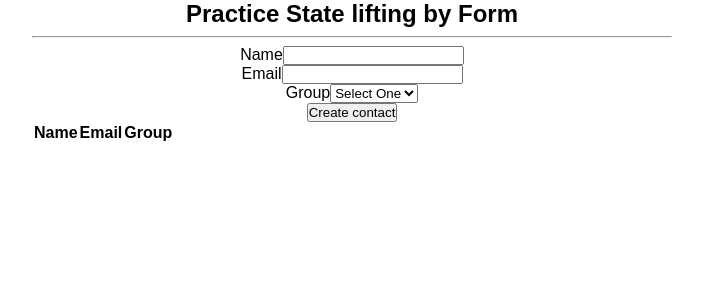
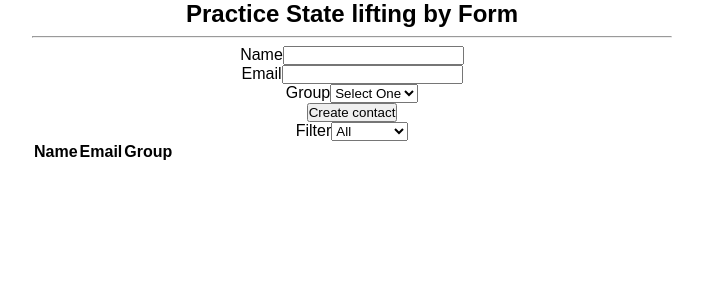
Before and after one commit to Jobayer109/State-Lifting-Contact-Form, a React (Vite) app: page / in a window 1280 px wide. Shown: the top 300 px of the page, without its empty margins (288-991 px from the left). Built offline with nearby package versions, Linux system fonts and the light colour scheme.

Commit message:
Table content filtered successfully

```diff
--- a/src/practice/TableView.jsx
+++ b/src/practice/TableView.jsx
@@ -1,7 +1,36 @@
 /* eslint-disable react/prop-types */
 
+import { useState } from "react";
+
 const TableView = ({ contacts }) => {
+  const [filter, setFilter] = useState("all");
+
+  let filteredContacts = [];
+  if (filter === "all") {
+    filteredContacts = contacts;
+  } else {
+    filteredContacts = contacts.filter((contact) => contact.group === filter);
+  }
+  console.log(filteredContacts);
+
   return (
+    <>
+      <div>
+        <label>Filter</label>
+        <select
+          name="group"
+          id="group"
+          value={filter}
+          onChange={(e) => setFilter(e.target.value)}
+        >
+          <option value="">None</option>
+          <option value="all">All</option>
+          <option value="Office">Office</option>
+          <option value="Home">Home</option>
+          <option value="Family">Family</option>
+          <option value="Business">Business</option>
+        </select>
+      </div>
       <table>
         <thead>
           <tr>
@@ -11,15 +40,16 @@ const TableView = ({ contacts }) => {
           </tr>
         </thead>
         <tbody>
-        {contacts.map((contact, index) => (
+          {filteredContacts.map(({ name, email, group }, index) => (
             <tr key={index}>
-            <td>{contact.name}</td>
-            <td>{contact.email}</td>
-            <td>{contact.group}</td>
+              <td>{name}</td>
+              <td>{email}</td>
+              <td>{group}</td>
             </tr>
           ))}
         </tbody>
       </table>
+    </>
   );
 };
 
```
Lines whose indentation alone changed are shown as unchanged.
